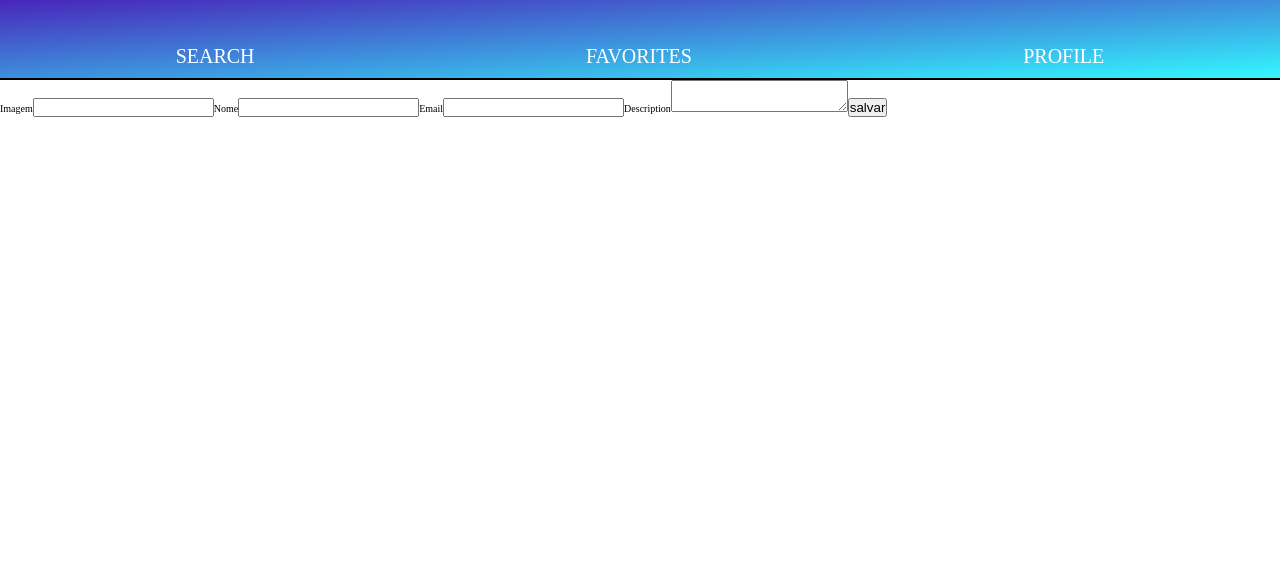
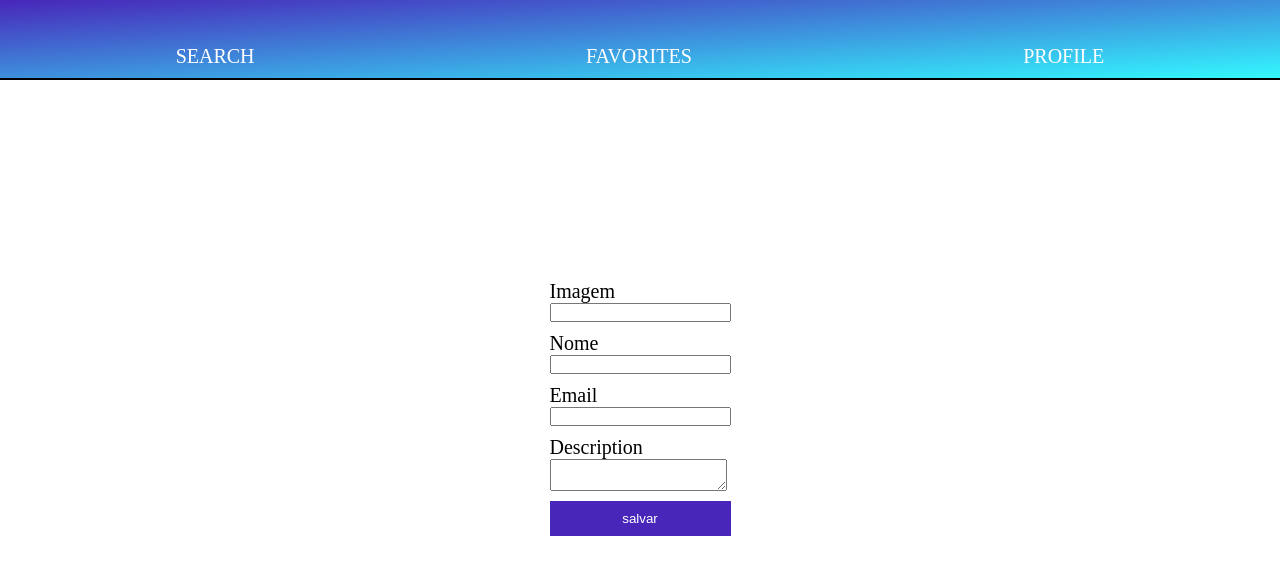
Before and after one commit to melobrunoti/trybe-tunes, a React (Create React App) app: page /profile/edit in a window 1280 px wide. Shown: the top 574 px of the page. Built offline with nearby package versions, Linux system fonts and the light colour scheme.

Commit message:
css basic done

```diff
--- a/public/index.html
+++ b/public/index.html
@@ -24,7 +24,7 @@
       work correctly both with client-side routing and a non-root public URL.
       Learn how to configure a non-root public URL by running `npm run build`.
     -->
-    <title>React App</title>
+    <title>Trybe Tunes</title>
   </head>
   <body>
     <noscript>You need to enable JavaScript to run this app.</noscript>
--- a/src/index.css
+++ b/src/index.css
@@ -223,4 +223,23 @@ html {
   color: white;
 }
 
+.profile-edit {
+  display: flex;
+  justify-content: center;
+  font-size: 2rem;
+}
+.profile-edit__box {
+  padding: 20rem;
+  display: flex;
+  flex-direction: column;
+}
+.profile-edit__box label {
+  display: block;
+}
+
+.edit-input {
+  display: flex;
+  margin-bottom: 1rem;
+}
+
 /*# sourceMappingURL=index.css.map */
--- a/src/pages/ProfileEdit.js
+++ b/src/pages/ProfileEdit.js
@@ -88,11 +88,13 @@ render() {
   return (
     <div data-testid="page-profile-edit">
       <Header />
-
+      <div className='profile-edit'>
+        <div className='profile-edit__box'>
       {(loading) ? <Loading /> : null}
       <label htmlFor="image">
         Imagem
         <input
+          className='edit-input'
           data-testid="edit-input-image"
           id="image"
           name="image"
@@ -104,6 +106,7 @@ render() {
       <label htmlFor="name">
         Nome
         <input
+          className='edit-input'
           data-testid="edit-input-name"
           id="name"
           name="name"
@@ -116,6 +119,7 @@ render() {
       <label htmlFor="email">
         Email
         <input
+          className='edit-input'
           data-testid="edit-input-email"
           id="email"
           name="email"
@@ -128,6 +132,7 @@ render() {
       <label htmlFor="description">
         Description
         <textarea
+          className='edit-input'
           data-testid="edit-input-description"
           id="description"
           name="description"
@@ -138,6 +143,7 @@ render() {
       </label>
 
       <button
+        className='login__button'
         type="button"
         data-testid="edit-button-save"
         onClick={ this.saveUser }
@@ -145,6 +151,8 @@ render() {
       >
         salvar
       </button>
+        </div>
+      </div>
     </div>
 
   );
--- /dev/null
+++ b/src/sass/_profileEdit.scss
@@ -0,0 +1,20 @@
+.profile-edit {
+  display: flex;
+  justify-content: center;
+  font-size: 2rem;
+
+  &__box {
+    padding: 20rem;
+    display: flex;
+    flex-direction: column;
+
+    label {
+      display: block;
+    }
+  }
+}
+
+.edit-input {
+  display: flex;
+  margin-bottom: 1rem;
+}
--- a/src/sass/main.scss
+++ b/src/sass/main.scss
@@ -4,3 +4,4 @@
 @import "search";
 @import "album";
 @import "profile";
+@import "profileEdit";
```
Also changed, not shown: 1 other file (tests, documents, lock files or other folders).
